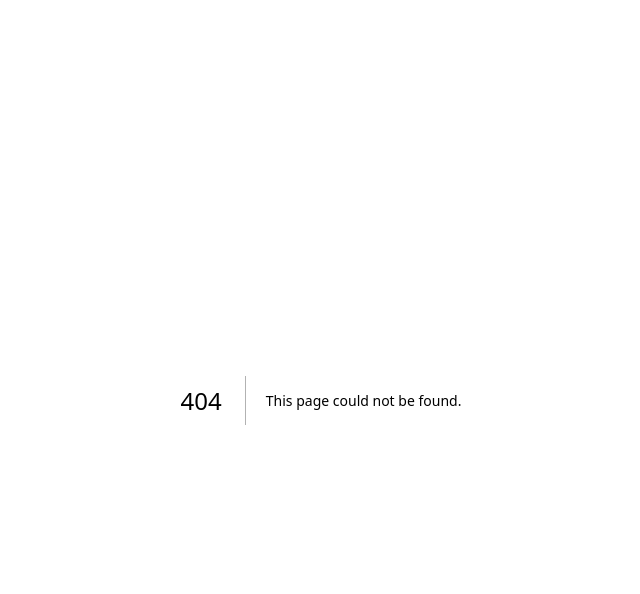
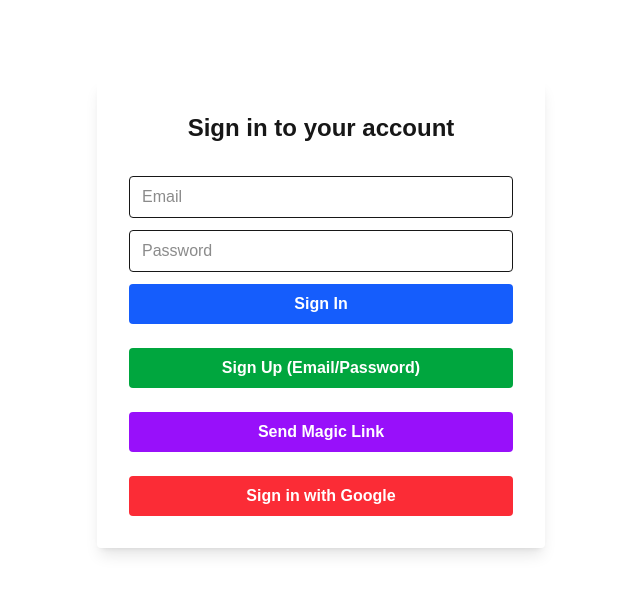
Before and after one commit to Viswaksena-J/insta-automated-messages-app, a Next.js app: page /auth in a window 1280 px wide. Before the commit this address had no page. Shown: the top 594 px of the page, without its empty margins (319-959 px from the left). Built offline with nearby package versions, Linux system fonts and the light colour scheme; no server answers.

Commit message:
intitial commit

```diff
--- /dev/null
+++ b/src/app/auth/page.tsx
@@ -0,0 +1,108 @@
+"use client";
+import { useState } from "react";
+import { supabase } from "@/utils/supabaseClient";
+
+export default function AuthPage() {
+  const [email, setEmail] = useState("");
+  const [password, setPassword] = useState("");
+  const [loading, setLoading] = useState(false);
+  const [message, setMessage] = useState("");
+
+  // Magic link login
+  const handleMagicLink = async (e: React.FormEvent) => {
+    e.preventDefault();
+    setLoading(true);
+    setMessage("");
+    const { error } = await supabase.auth.signInWithOtp({ email });
+    setLoading(false);
+    if (error) setMessage(error.message);
+    else setMessage("Check your email for the magic link!");
+  };
+
+  // Email/password sign up
+  const handleSignUp = async (e: React.FormEvent) => {
+    e.preventDefault();
+    setLoading(true);
+    setMessage("");
+    const { error } = await supabase.auth.signUp({ email, password });
+    setLoading(false);
+    if (error) setMessage(error.message);
+    else setMessage("Sign up successful! Check your email to confirm.");
+  };
+
+  // Email/password sign in
+  const handleSignIn = async (e: React.FormEvent) => {
+    e.preventDefault();
+    setLoading(true);
+    setMessage("");
+    const { error } = await supabase.auth.signInWithPassword({ email, password });
+    setLoading(false);
+    if (error) setMessage(error.message);
+    else setMessage("Signed in successfully!");
+  };
+
+  // Google sign in
+  const handleGoogleSignIn = async () => {
+    setLoading(true);
+    setMessage("");
+    const { error } = await supabase.auth.signInWithOAuth({ provider: "google" });
+    setLoading(false);
+    if (error) setMessage(error.message);
+  };
+
+  return (
+    <div className="max-w-md mx-auto mt-20 p-8 bg-white dark:bg-zinc-900 rounded shadow-lg flex flex-col gap-6">
+      <h1 className="text-2xl font-bold mb-2 text-center">Sign in to your account</h1>
+      <form className="flex flex-col gap-3" onSubmit={handleSignIn}>
+        <input
+          type="email"
+          placeholder="Email"
+          className="border rounded px-3 py-2"
+          value={email}
+          onChange={e => setEmail(e.target.value)}
+          required
+        />
+        <input
+          type="password"
+          placeholder="Password"
+          className="border rounded px-3 py-2"
+          value={password}
+          onChange={e => setPassword(e.target.value)}
+        />
+        <button
+          type="submit"
+          className="bg-blue-600 text-white rounded px-4 py-2 font-semibold hover:bg-blue-700 disabled:opacity-50"
+          disabled={loading}
+        >
+          Sign In
+        </button>
+      </form>
+      <form className="flex flex-col gap-3" onSubmit={handleSignUp}>
+        <button
+          type="submit"
+          className="bg-green-600 text-white rounded px-4 py-2 font-semibold hover:bg-green-700 disabled:opacity-50"
+          disabled={loading}
+        >
+          Sign Up (Email/Password)
+        </button>
+      </form>
+      <form className="flex flex-col gap-3" onSubmit={handleMagicLink}>
+        <button
+          type="submit"
+          className="bg-purple-600 text-white rounded px-4 py-2 font-semibold hover:bg-purple-700 disabled:opacity-50"
+          disabled={loading}
+        >
+          Send Magic Link
+        </button>
+      </form>
+      <button
+        onClick={handleGoogleSignIn}
+        className="bg-red-500 text-white rounded px-4 py-2 font-semibold hover:bg-red-600 disabled:opacity-50"
+        disabled={loading}
+      >
+        Sign in with Google
+      </button>
+      {message && <div className="mt-4 text-center text-sm text-red-600">{message}</div>}
+    </div>
+  );
+}
--- /dev/null
+++ b/src/utils/supabaseClient.ts
@@ -0,0 +1,6 @@
+import { createClient } from '@supabase/supabase-js';
+
+const supabaseUrl = process.env.NEXT_PUBLIC_SUPABASE_URL!;
+const supabaseAnonKey = process.env.NEXT_PUBLIC_SUPABASE_ANON_KEY!;
+
+export const supabase = createClient(supabaseUrl, supabaseAnonKey);
```
Also changed, not shown: package.json (+13 -7 lines), 2 other files (tests, documents, lock files or other folders).
